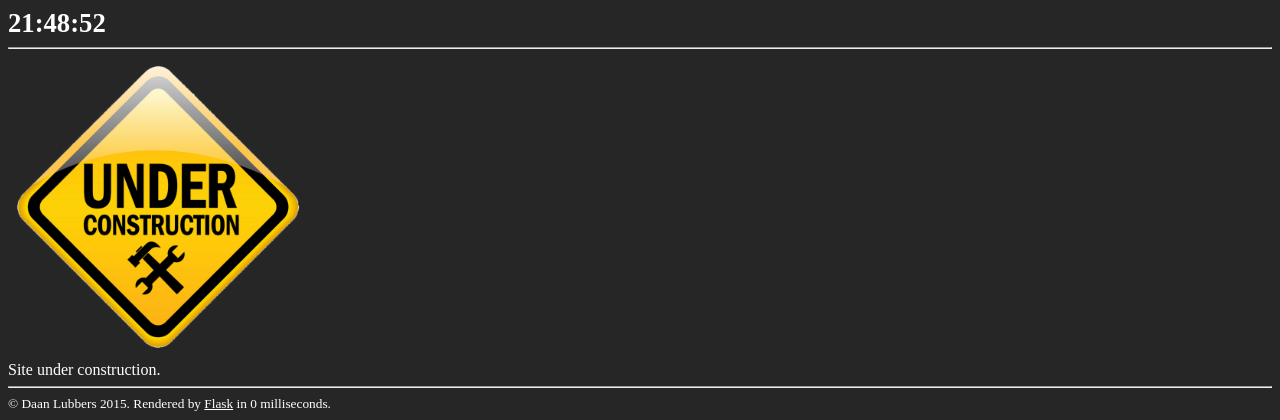
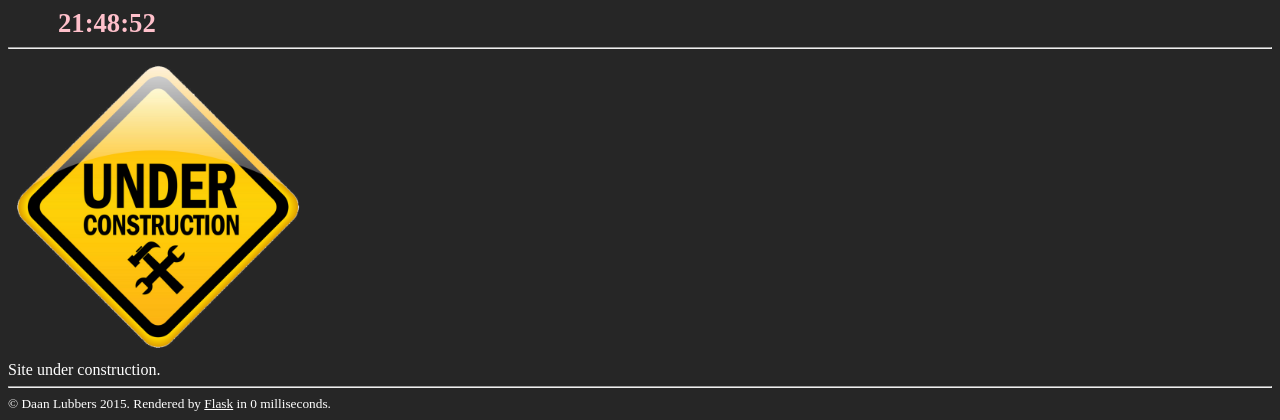
Before and after one commit to Daan4/website, a Flask app: template app/templates/index.html in a window 1280 px wide. Shown: the top 420 px of the page. Run offline with Flask 2, Linux system fonts and the light colour scheme; the template is opened without the code that fills it, so the values that code supplies are empty; parts of the project's set-up code (start-up, migrations or seed data) failed here and were passed over.

Commit message:
Added some padding to the digital clock and made it pink :)

```diff
--- a/app/static/style.css
+++ b/app/static/style.css
@@ -80,7 +80,8 @@ a.footer:hover, a.footer:active {
 /* digital clock */
 span#digital_clock {
     display: inline;
-    color: white;
+    color: pink;
     font-weight: bold;
     font-size: 20pt;
+    padding: 50px;
 }
```
